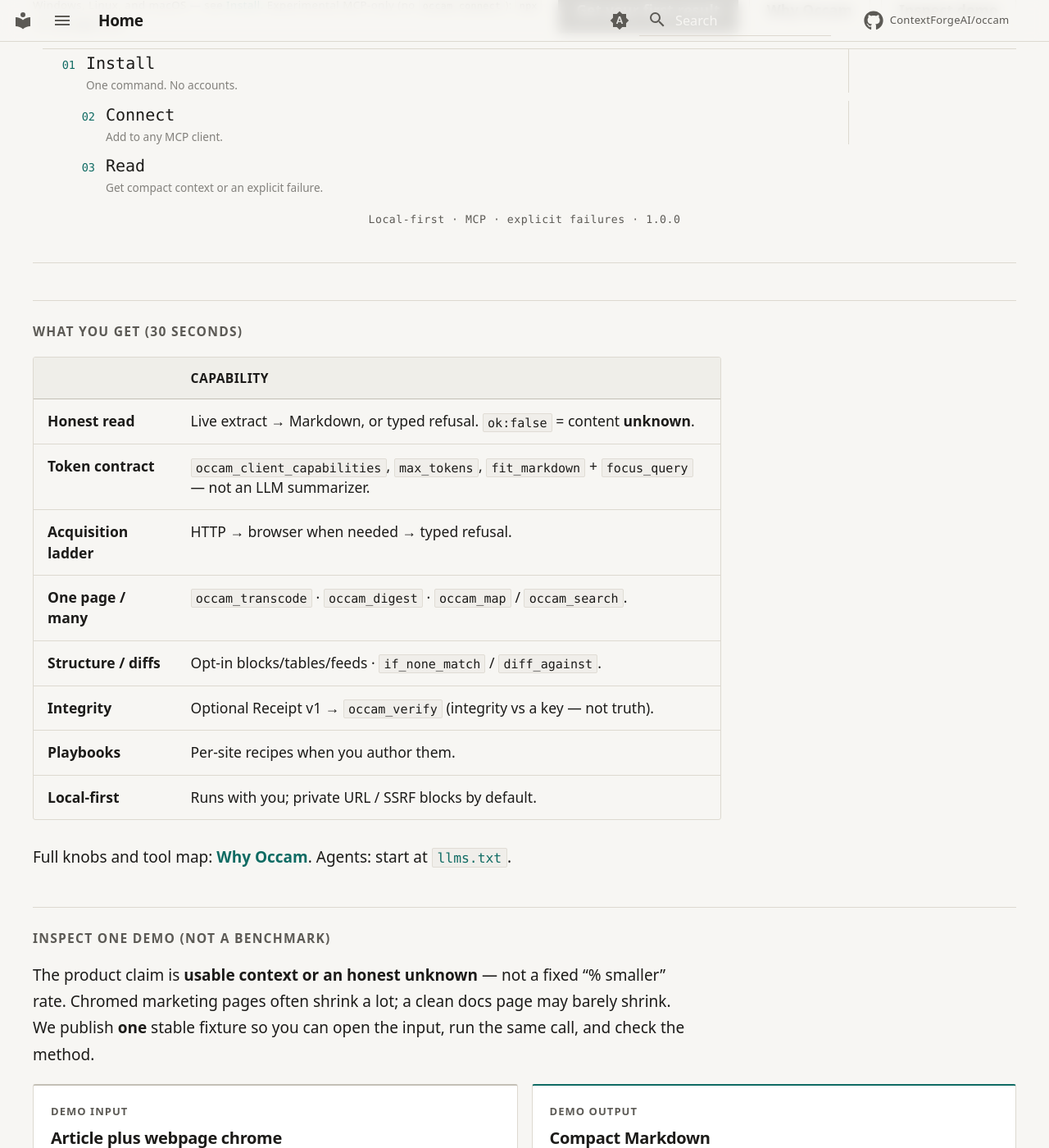
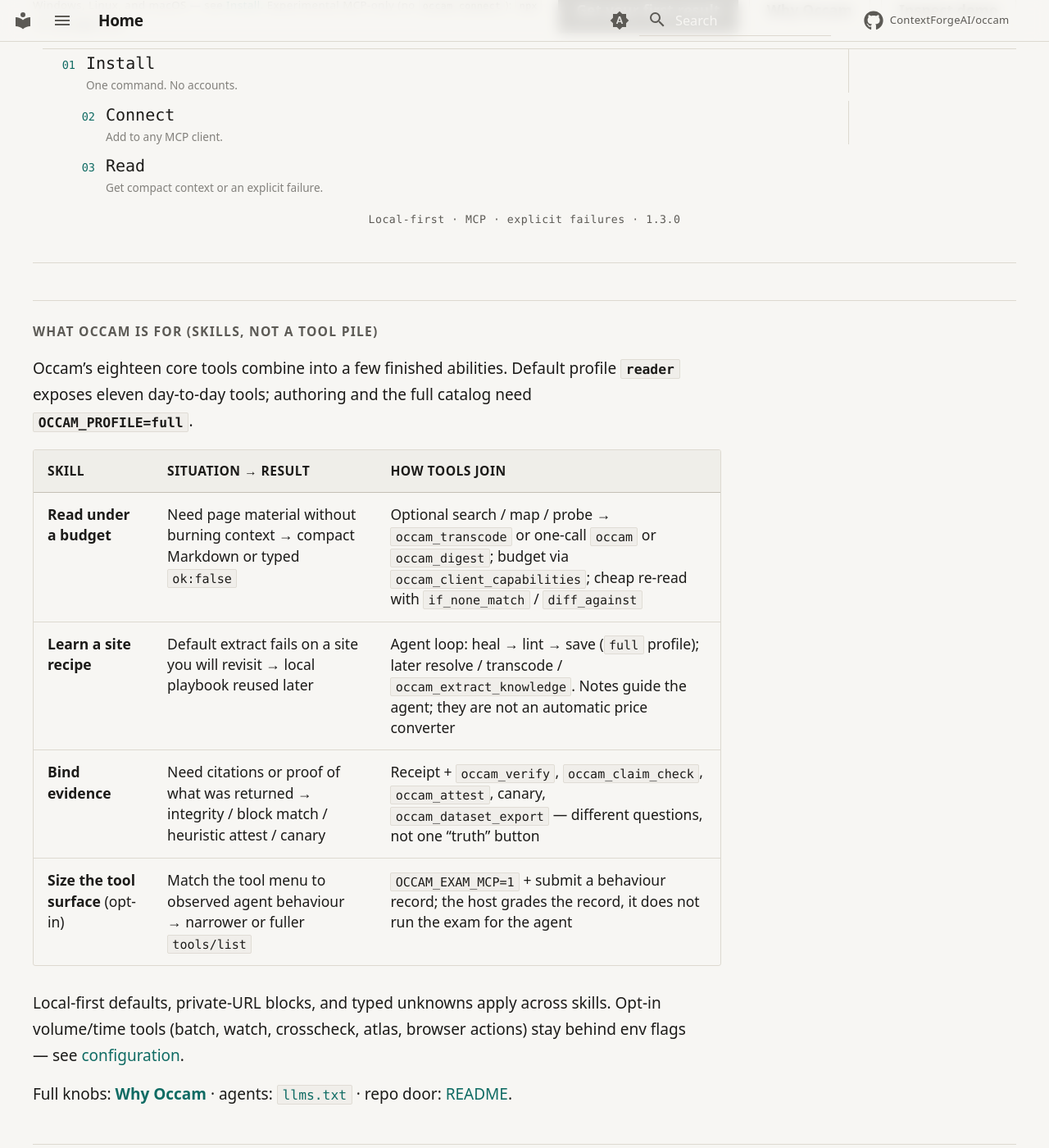
Before and after one commit to ContextForgeAI/occam, an MkDocs documentation site: the page built from docs/index.md, in a window 1280 px wide and 1400 px high, scrolled down 1014 px. Shown: the whole window at 82% size. Built offline with MkDocs 1.6.1 and Material for MkDocs 9.7.7, drawn with Linux system fonts in a browser that asks for light colours; comment, search, counter and statistics services are not loaded; some of the changed text lies outside the part shown.

Commit message:
docs: present Occam as skills, not a tool pile
Rewrite the product door (README, site home, why-occam) around budgeted read, playbook authoring, evidence, and opt-in exam surface; align hero version to 1.3.0.

```diff
--- a/docs/index.md
+++ b/docs/index.md
@@ -99,23 +99,28 @@
     <li><a href="quick-start/"><span>03</span><strong>Read</strong><small>Get compact context or an explicit failure.</small></a></li>
   </ol>
 
-  <p class="oc-signal-meta">Local-first · MCP · explicit failures · 1.0.0</p>
+  <p class="oc-signal-meta">Local-first · MCP · explicit failures · 1.3.0</p>
 </section>
 
-## What you get (30 seconds)
+## What Occam is for (skills, not a tool pile)
 
-| | Capability |
-|---|------------|
-| **Honest read** | Live extract → Markdown, or typed refusal. `ok:false` = content **unknown**. |
-| **Token contract** | `occam_client_capabilities`, `max_tokens`, `fit_markdown` + `focus_query` — not an LLM summarizer. |
-| **Acquisition ladder** | HTTP → browser when needed → typed refusal. |
-| **One page / many** | `occam_transcode` · `occam_digest` · `occam_map` / `occam_search`. |
-| **Structure / diffs** | Opt-in blocks/tables/feeds · `if_none_match` / `diff_against`. |
-| **Integrity** | Optional Receipt v1 → `occam_verify` (integrity vs a key — not truth). |
-| **Playbooks** | Per-site recipes when you author them. |
-| **Local-first** | Runs with you; private URL / SSRF blocks by default. |
+Occam’s eighteen core tools combine into a few finished abilities. Default
+profile **`reader`** exposes eleven day-to-day tools; authoring and the full
+catalog need **`OCCAM_PROFILE=full`**.
 
-Full knobs and tool map: **[Why Occam](why-occam.md)**. Agents: start at [`llms.txt`](https://raw.githubusercontent.com/ContextForgeAI/occam/main/llms.txt).
+| Skill | Situation → result | How tools join |
+|-------|--------------------|----------------|
+| **Read under a budget** | Need page material without burning context → compact Markdown or typed `ok:false` | Optional search / map / probe → `occam_transcode` or one-call `occam` or `occam_digest`; budget via `occam_client_capabilities`; cheap re-read with `if_none_match` / `diff_against` |
+| **Learn a site recipe** | Default extract fails on a site you will revisit → local playbook reused later | Agent loop: heal → lint → save (`full` profile); later resolve / transcode / `occam_extract_knowledge`. Notes guide the agent; they are not an automatic price converter |
+| **Bind evidence** | Need citations or proof of what was returned → integrity / block match / heuristic attest / canary | Receipt + `occam_verify`, `occam_claim_check`, `occam_attest`, canary, `occam_dataset_export` — different questions, not one “truth” button |
+| **Size the tool surface** (opt-in) | Match the tool menu to observed agent behaviour → narrower or fuller `tools/list` | `OCCAM_EXAM_MCP=1` + submit a behaviour record; the host grades the record, it does not run the exam for the agent |
+
+Local-first defaults, private-URL blocks, and typed unknowns apply across skills.
+Opt-in volume/time tools (batch, watch, crosscheck, atlas, browser actions) stay
+behind env flags — see [configuration](configuration.md).
+
+Full knobs: **[Why Occam](why-occam.md)** · agents: [`llms.txt`](https://raw.githubusercontent.com/ContextForgeAI/occam/main/llms.txt) ·
+repo door: [README](https://github.com/ContextForgeAI/occam#readme).
 
 ## Inspect one demo (not a benchmark)
 
@@ -297,15 +302,17 @@
 
 ## Why Occam
 
-Not “another web fetch.” Occam is the honesty + token-budget layer between your
-agent and the public web.
+Not “another web fetch.” Occam is the local honesty-and-evidence layer between
+your agent and the public web: acquire real material (or refuse), fit a token
+budget without LLM summarization, optionally learn a site recipe, and optionally
+attach checkable integrity aids.
 
 | Generic fetch / memory | Occam |
 |------------------------|--------|
 | Empty HTML or invented text | Live Markdown **or** typed `ok:false` |
 | Burns the context window | Budget + focus prune (deterministic) |
-| No proof of what was returned | Optional Receipt v1 → verify |
-| One opaque “read” | Ladder, probe, map, search, digest |
+| No proof of what was returned | Optional Receipt v1 → verify (integrity vs a key — not truth) |
+| One opaque “read” | Skills: budgeted read, playbook authoring, evidence, opt-in exam surface |
 
 [Why Occam — full flashcard](why-occam.md) · [Choose a tool](choosing-a-tool.md) ·
 [Ask AI / agent prompt](ask-ai.md)
```
Also changed, not shown: CHANGELOG.md (+4 -0 lines), README.md (+75 -17 lines), docs/why-occam.md (+14 -12 lines).
